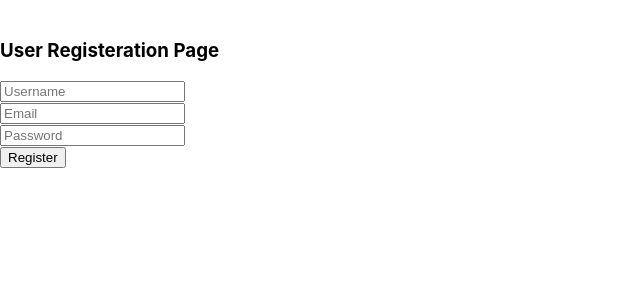
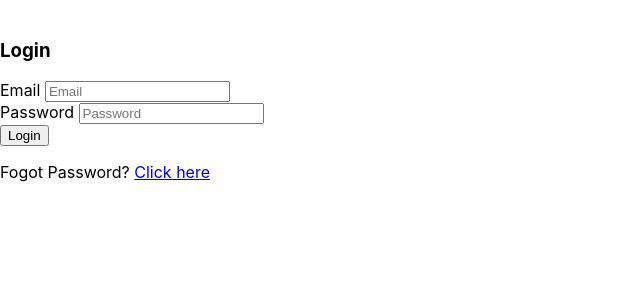
Before and after one commit to goutam0809/userregistration, a React (Create React App) app: page / in a window 1280 px wide. Shown: the top 300 px of the page, without its empty margins (0-640 px from the left). Built offline with nearby package versions, Linux system fonts and the light colour scheme.

Commit message:
adding html files

```diff
--- a/src/App.js
+++ b/src/App.js
@@ -1,9 +1,13 @@
 import "./App.css";
-import Register from "./client/Login/registerUser"
+// import Register from "./client/Login/registerUser"
+import Login from "./client/Login/loginuser"
+import Reset from "./client/Login/resetpassword"
 const App =()=> {
   return (
     <div>
-      <header> <Register/></header>
+      {/* <header> <Register/></header> */}
+      <header> <Login/></header>
+      {/* <header> <Reset/></header> */}
     </div>
   );
 }
--- /dev/null
+++ b/src/client/Login/loginuser.js
@@ -0,0 +1,40 @@
+import React from "react";
+
+const Login = () => {
+    return (
+        <div>
+            <div>
+        <header>
+          <img src="" alt="" />
+          <h3>Login</h3>
+
+        </header>
+             <label> Email </label>
+            <input
+               type="email"
+               placeholder="Email"
+
+               />
+            </div>
+
+
+            <div>
+            <label> Password </label>
+            <input
+              type="password"
+              placeholder="Password"
+
+
+            />
+            </div>
+            <button  type="submit">
+            Login
+            </button>
+            <p>
+          Fogot Password? <a href="#"> Click here </a>
+        </p>
+        </div>
+    )
+
+}
+export default Login;
--- a/src/client/Login/registerUser.js
+++ b/src/client/Login/registerUser.js
@@ -24,45 +24,84 @@ const Register = () => {
   };
   return (
     <div>
-      <div class="user">
-        <header class="user__header">
+      <div >
+        <header >
           <img src="" alt="" />
-          <h3 class="user__title">User Registeration Page</h3>
+          <h3 >Money Transfer App</h3>
+          <h3 >Sign Up</h3>
         </header>
-
-        <form class="form" onSubmit={registerUser}>
-          <div class="form__group">
+                <form class="form" onSubmit={registerUser}>
+          <div>
+          <label> USERNAME </label>
             <input
               type="text"
               placeholder="Username"
-              class="form__input"
+
+              onChange={(e) => setName(e.target.value)}
+            />
+          </div>
+          <div>
+          <label> NAME </label>
+            <input
+              type="text"
+              placeholder="Name"
+
               onChange={(e) => setName(e.target.value)}
             />
           </div>
 
           <div>
+          <label> EMAIL </label>
             <input
               type="email"
               placeholder="Email"
-              class="form__input"
+
               onChange={(e) => setEmail(e.target.value)}
             />
           </div>
 
           <div>
+          <label> ADDRESS </label>
+            <input
+              type="text"
+              placeholder="Address"
+
+              onChange={(e) => setName(e.target.value)}
+            />
+          </div>
+
+          <div>
+          <label> PASSWORD </label>
             <input
               type="password"
               placeholder="Password"
-              class="form__input"
+
               onChange={(e) => setPassword(e.target.value)}
             />
           </div>
 
-          <button class="btn" type="submit">
+          <div>
+          <label> CONFIRM PASSWORD </label>
+            <input
+              type="password"
+              placeholder="Password"
+
+              onChange={(e) => setPassword(e.target.value)}
+            />
+          </div>
+
+          <button type="submit">
             Register
           </button>
         </form>
-      </div>
+        <p>
+          By Clicking the Sign Up button you are agree to our
+          <a href="#"> Terms and Conditions </a> and <a href="#"> Policy and Privacy </a>
+        </p>
+        <p>
+          Already have an account? <a href="#"> Login here </a>
+        </p>
+        </div>
     </div>
   );
 };
--- /dev/null
+++ b/src/client/Login/resetpassword.js
@@ -0,0 +1,38 @@
+import React from "react";
+
+const Login = () => {
+    return (
+        <div>
+            <div>
+        <header>
+          <img src="" alt="" />
+          <h3>Reset Password</h3>
+
+        </header>
+            <div>
+            <label> New Password </label>
+            <input
+              type="password"
+              placeholder="Password"
+
+            />
+            </div>
+
+            <div>
+            <label> Confirm Password </label>
+            <input
+              type="password"
+              placeholder="Password"
+
+            />
+            </div>
+            <button  type="submit">
+            Submit
+            </button>
+
+        </div>
+        </div>
+    )
+
+}
+export default Login;
```
